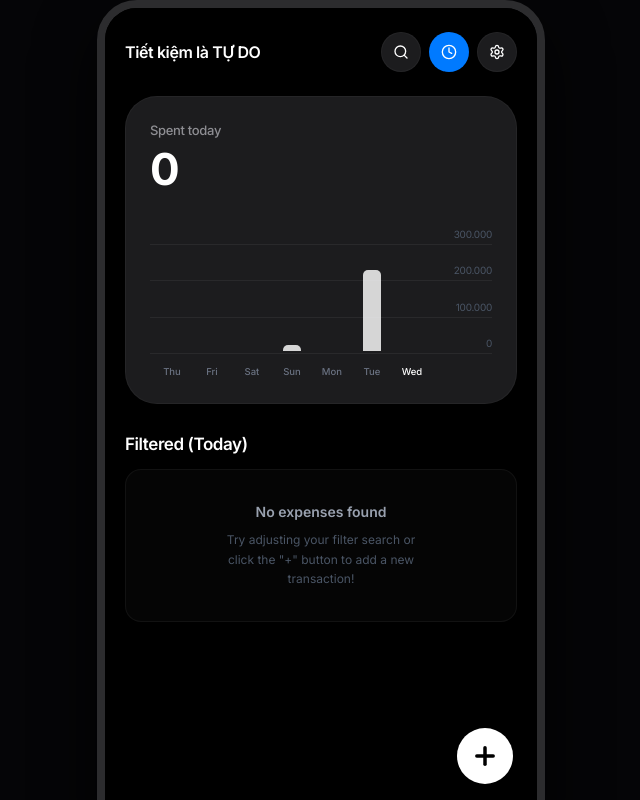
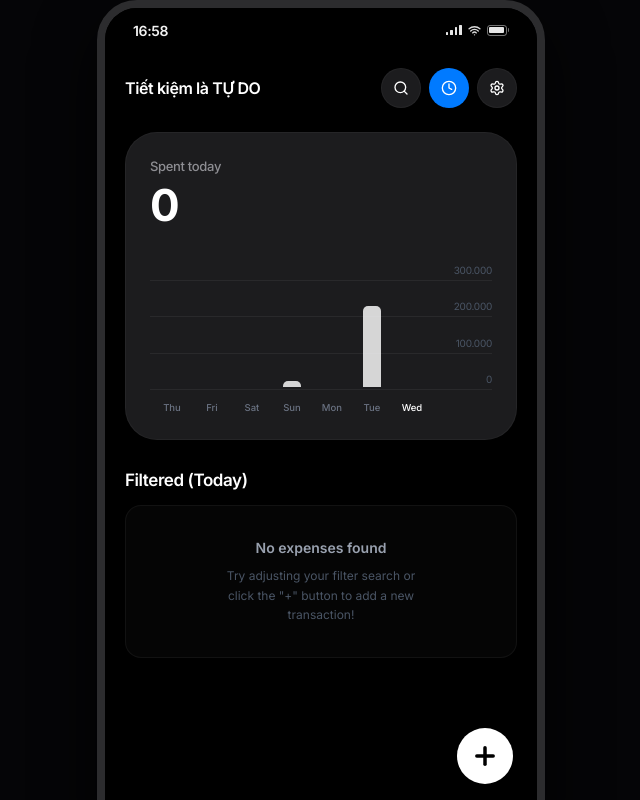
Before and after one commit to baothang06/chi-ti-u, a React (Vite) app: page / in a window 1280 px wide. Shown: the whole page, without its empty margins (319-959 px from the left). Built offline with nearby package versions, Linux system fonts and the light colour scheme.

Commit message:
thay đổi về thời gian

```diff
--- a/src/App.tsx
+++ b/src/App.tsx
@@ -1,8 +1,57 @@
 import React, { useState, useEffect } from "react";
+import { Wifi } from "lucide-react";
 import { Expense, Category, PaymentMethod, Filters, Period } from "./types";
 import { seedInitialExpenses, saveExpenses } from "./utils";
 import Dashboard from "./components/Dashboard";
 import AddExpenseModal from "./components/AddExpenseModal";
+
+function IOSStatusBar() {
+  const [currentTime, setCurrentTime] = useState("");
+
+  useEffect(() => {
+    const updateTime = () => {
+      const d = new Date();
+      const hours = String(d.getHours()).padStart(2, "0");
+      const minutes = String(d.getMinutes()).padStart(2, "0");
+      setCurrentTime(`${hours}:${minutes}`);
+    };
+    updateTime();
+    const interval = setInterval(updateTime, 5000);
+    return () => clearInterval(interval);
+  }, []);
+
+  return (
+    <div className="w-full h-11 bg-black px-6 flex items-center justify-between select-none shrink-0 z-40 text-[14px] font-sans font-semibold tracking-tight text-white/95 relative">
+      {/* Time on left */}
+      <span className="text-[14px] ml-1">{currentTime}</span>
+
+      {/* iOS styled notch visual element in center for desktop framing */}
+      <div className="hidden md:block absolute left-1/2 -translate-x-1/2 top-0 w-32 h-6 bg-black rounded-b-2xl z-50 pointer-events-none" />
+
+      {/* iOS style top status indicators on right */}
+      <div className="flex items-center gap-1.5 text-[12px] opacity-90 mr-1">
+        {/* Signal icon using bars */}
+        <div className="flex items-end gap-[2px] h-3 w-4 pb-[1px]" aria-label="Signal Strength">
+          <div className="w-[3px] h-[3px] bg-white rounded-[0.5px]"></div>
+          <div className="w-[3px] h-[5px] bg-white rounded-[0.5px]"></div>
+          <div className="w-[3px] h-[8px] bg-white rounded-[0.5px]"></div>
+          <div className="w-[3px] h-[10px] bg-white rounded-[0.5px]"></div>
+        </div>
+
+        {/* Wifi icon */}
+        <Wifi size={13} strokeWidth={2.5} />
+
+        {/* Battery icon */}
+        <div className="flex items-center" aria-label="Battery Status">
+          <div className="w-[20px] h-[11px] border border-white/50 rounded-[3px] p-[1.5px] flex items-center relative">
+            <div className="h-full w-full bg-white rounded-[1px]"></div>
+          </div>
+          <div className="w-[1.5px] h-[4px] bg-white/50 rounded-r-[1px] ml-[1px]"></div>
+        </div>
+      </div>
+    </div>
+  );
+}
 
 export default function App() {
   const [activeProfile, setActiveProfile] = useState<string>("Thang");
@@ -242,7 +291,8 @@ export default function App() {
         </div>
 
         {/* Display screen body content wrapping Dashboard */}
-        <div className="flex-1 w-full overflow-hidden relative">
+        <div className="flex-1 w-full overflow-hidden relative flex flex-col">
+          <IOSStatusBar />
           <Dashboard
             expenses={expenses}
             onOpenAddModal={() => {
--- a/src/components/AddExpenseModal.tsx
+++ b/src/components/AddExpenseModal.tsx
@@ -1,5 +1,5 @@
 import React, { useState, useEffect, useRef } from "react";
-import { ChevronDown, Calendar, Tag, CreditCard, PenTool, Trash2, X } from "lucide-react";
+import { ChevronDown, Calendar, Clock, Tag, CreditCard, PenTool, Trash2, X } from "lucide-react";
 import { Category, PaymentMethod, Expense } from "../types";
 import { getTodayDateString } from "../utils";
 
@@ -12,12 +12,20 @@ interface AddExpenseModalProps {
     category: Category;
     paymentMethod: PaymentMethod;
     date: string;
+    time?: string;
   }) => void;
   onDelete?: (id: string) => void;
   editExpense?: Expense | null;
 }
 
 type NestedPicker = "none" | "date";
+
+const getTodayTimeString = (): string => {
+  const d = new Date();
+  const hours = String(d.getHours()).padStart(2, "0");
+  const minutes = String(d.getMinutes()).padStart(2, "0");
+  return `${hours}:${minutes}`;
+};
 
 export default function AddExpenseModal({
   isOpen,
@@ -31,6 +39,7 @@ export default function AddExpenseModal({
   const [category, setCategory] = useState<Category>(Category.Other);
   const [paymentMethod, setPaymentMethod] = useState<PaymentMethod>(PaymentMethod.Cash);
   const [expenseDate, setExpenseDate] = useState(getTodayDateString());
+  const [expenseTime, setExpenseTime] = useState(getTodayTimeString());
 
   const [activePicker, setActivePicker] = useState<NestedPicker>("none");
   const [showDeleteConfirm, setShowDeleteConfirm] = useState(false);
@@ -52,12 +61,14 @@ export default function AddExpenseModal({
       setCategory(editExpense.category);
       setPaymentMethod(editExpense.paymentMethod);
       setExpenseDate(editExpense.date);
+      setExpenseTime(editExpense.time || getTodayTimeString());
     } else {
       setTitle("");
       setAmountStr("");
       setCategory(Category.Other);
       setPaymentMethod(PaymentMethod.Cash);
       setExpenseDate(getTodayDateString());
+      setExpenseTime(getTodayTimeString());
     }
     setActivePicker("none");
     setShowDeleteConfirm(false);
@@ -88,7 +99,8 @@ export default function AddExpenseModal({
       amount: rawVal,
       category,
       paymentMethod,
-      date: expenseDate
+      date: expenseDate,
+      time: expenseTime
     });
   };
 
@@ -203,6 +215,20 @@ export default function AddExpenseModal({
                 />
               </div>
             </div>
+
+            {/* Time Row */}
+            <div className="flex items-center justify-between py-3 px-4">
+              <span className="text-gray-400 select-none font-medium text-sm">Time</span>
+              <div className="flex items-center gap-1 bg-white/10 dark:bg-white/[0.08] px-3 py-1.5 rounded-lg select-pointer relative">
+                <Clock size={14} className="text-gray-400 mr-1.5" />
+                <input
+                  type="time"
+                  value={expenseTime}
+                  onChange={(e) => setExpenseTime(e.target.value)}
+                  className="bg-transparent text-white focus:outline-none text-[16px] font-sans text-right appearance-none"
+                />
+              </div>
+            </div>
           </div>
 
           {/* Delete section (visible ONLY when editing) */}
--- a/src/components/Dashboard.tsx
+++ b/src/components/Dashboard.tsx
@@ -109,8 +109,17 @@ export default function Dashboard({
     .filter((e) => e.date === systemReferenceDateStr)
     .reduce((sum, item) => sum + item.amount, 0);
 
-  // Helper to determine simulated transaction hour deterministically based on title & id
-  const getSimulatedHour = (title: string, id: string): number => {
+  // Helper to determine transaction hour based on saved time or title & id deterministic fallback
+  const getSimulatedHour = (expense: Expense): number => {
+    if (expense.time) {
+      const parts = expense.time.split(":");
+      if (parts.length >= 1) {
+        const h = parseInt(parts[0], 10);
+        if (!isNaN(h)) return h;
+      }
+    }
+    const title = expense.title;
+    const id = expense.id;
     const t = title.toLowerCase();
     if (t.includes("sáng") || t.includes("cà phê") || t.includes("coffee") || t.includes("bún") || t.includes("phở")) return 8;
     if (t.includes("trưa") || t.includes("lunch") || t.includes("cơm")) return 12;
@@ -367,7 +376,7 @@ export default function Dashboard({
 
       if (filters.period === Period.Today) {
         // Group by hour ranges
-        const hr = getSimulatedHour(expense.title, expense.id);
+        const hr = getSimulatedHour(expense);
         if (hr >= 23 || hr < 6) {
           groupKey = "h23";
           groupTitle = "Đêm muộn (23:00 - 06:00)";
@@ -436,7 +445,7 @@ export default function Dashboard({
         const totalAmount = data.expenses.reduce((s, e) => s + e.amount, 0);
         const sortedExpenses = [...data.expenses].sort((a, b) => {
           if (filters.period === Period.Today) {
-            return getSimulatedHour(b.title, b.id) - getSimulatedHour(a.title, a.id);
+            return getSimulatedHour(b) - getSimulatedHour(a);
           }
           return 0;
         });
@@ -488,7 +497,7 @@ export default function Dashboard({
       )}
 
       {/* Primary header list viewport */}
-      <div className="flex flex-col flex-1 px-5 pt-[calc(1.25rem+env(safe-area-inset-top,0px))] pb-[calc(5rem+env(safe-area-inset-bottom,0px))] overflow-y-auto">
+      <div className="flex flex-col flex-1 px-5 pt-3 pb-[calc(5rem+env(safe-area-inset-bottom,0px))] overflow-y-auto">
 
         {/* TOP STATUS NAVIGATION BAR ROW */}
         <div className="flex items-center justify-between mb-6 relative mt-1 shrink-0">
@@ -756,8 +765,8 @@ export default function Dashboard({
 
                   <div className="bg-[#1C1C1E] border border-white/[0.04] rounded-2xl p-2.5 flex flex-col divide-y divide-white/[0.04]">
                     {group.expenses.map((expense) => {
-                      const hr = getSimulatedHour(expense.title, expense.id);
-                      const hourStr = `${hr.toString().padStart(2, "0")}:00`;
+                      const hr = getSimulatedHour(expense);
+                      const hourStr = expense.time || `${hr.toString().padStart(2, "0")}:00`;
                       return (
                         <button
                           key={expense.id}
--- a/src/types.ts
+++ b/src/types.ts
@@ -28,6 +28,7 @@ export interface Expense {
   category: Category;
   paymentMethod: PaymentMethod;
   date: string; // ISO String (YYYY-MM-DD)
+  time?: string; // "HH:MM" e.g. "10:15"
 }
 
 export interface Filters {
```
